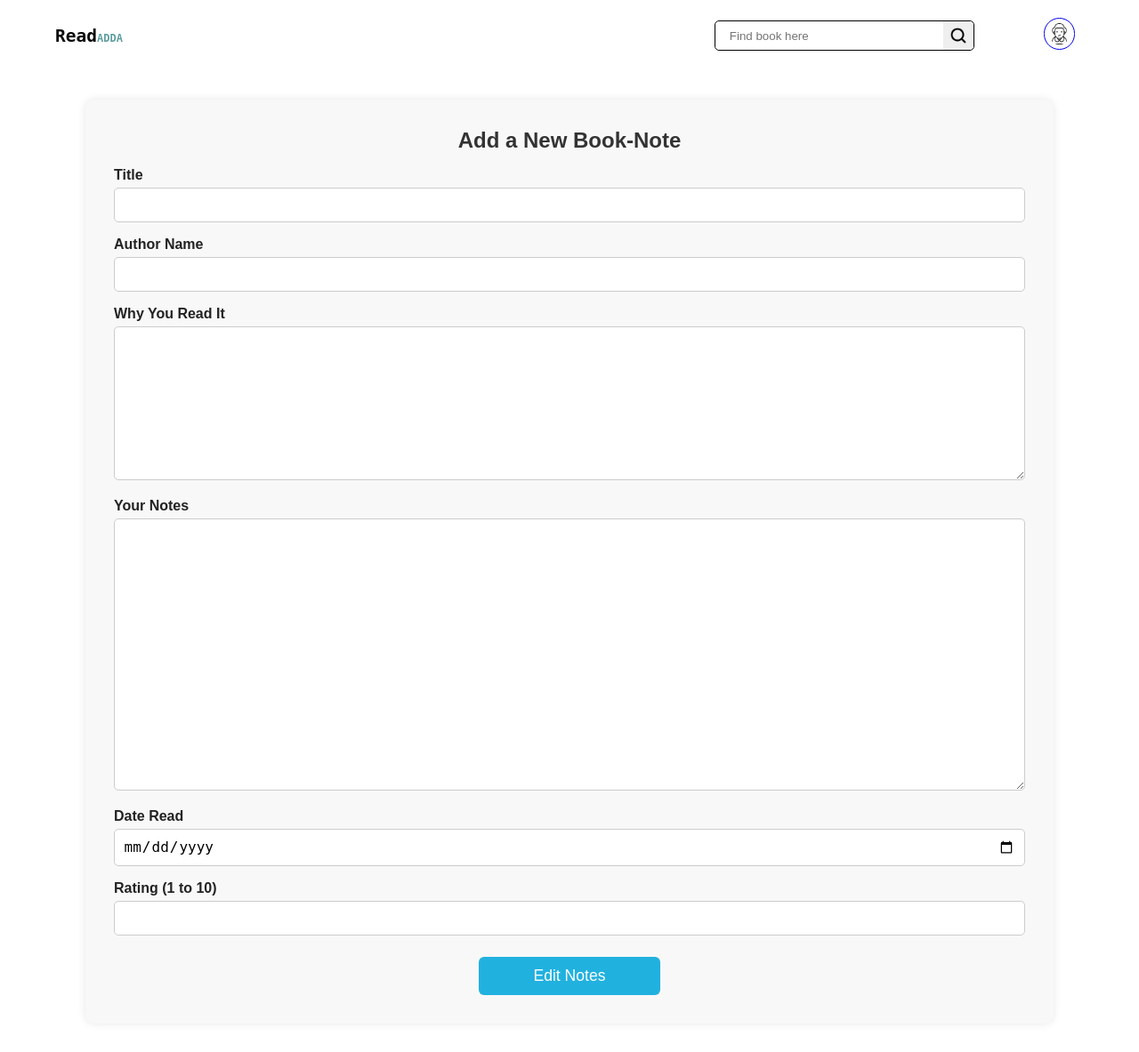
After one commit to nagalkiranbehera637/BookADDA, a Node server app: template views/edit.ejs in a window 1280 px wide. The commit adds this page. Shown: the whole page at 89% size. Run offline with Node 20, Linux system fonts and the light colour scheme; the template is opened without the code that fills it, so the values that code supplies are empty.

Commit message:
make  edit page complete and date correction in search page

```diff
--- a/index.js
+++ b/index.js
@@ -57,8 +57,16 @@ app.get("/book/:id", async (req, res) => {
 });
 
 app.get("/edit/:id",async(req,res)=>{
+  try{
       const id=req.params.id;
-      res.render("new.ejs") //cuurently it takes to the new page but we gonna update this soon
+       const result = await db.query("SELECT * FROM books WHERE id=$1", [id]);
+       if (result.rows.length === 0) return res.status(404).send("Book not found");
+      res.render("edit.ejs",{book:result.rows[0]})
+       //currently it takes to the new page but we gonna update this soon
+    } catch (err) {
+    console.error("Error fetching book by ID:", err);
+    res.status(500).send("Server Error");
+  }
 })
 
 app.get("/delete/:id",async(req,res)=>{
@@ -134,6 +142,52 @@ app.get("/sortBytypo", async (req, res) => {
   }
 });
 
+
+app.post("/books/:id",async(req,res)=>{
+  try {
+    const id= req.params.id;
+    const existing_note=await db.query("SELECT * FROM books WHERE id=$1",[id])
+
+    const title = req.body.title;
+    const cover = await axios.get(`https://openlibrary.org/search.json?title=${encodeURIComponent(title)}`);
+    const cover_id = cover.data.docs[0]?.cover_i ||existing_note.rows[0].cover_id;
+
+    const query = `
+  UPDATE books
+  SET
+    title = $1,
+    author = $2,
+    why_should = $3,
+    note = $4,
+    read_date = $5,
+    rating = $6,
+    cover_id = $7,
+    user_id = $8,
+    vote = $9
+  WHERE id = $10
+  RETURNING *;
+`;
+const values = [
+  req.body.title ?? existing_note.rows[0].title,
+  req.body.author ?? existing_note.rows[0].author,
+  req.body.why_should ?? existing_note.rows[0].why_should,
+  req.body.note ?? existing_note.rows[0].note,
+  req.body.read_date ?? existing_note.rows[0].read_date,
+  req.body.rating ?? existing_note.rows[0].rating,
+  cover_id,
+  req.body.user_id ?? existing_note.rows[0].user_id,
+  req.body.vote ?? existing_note.rows[0].vote,
+  id
+    ];
+
+    const result = await db.query(query, values);
+    const date = await getDateFormat(result.rows[0].read_date);
+    res.render("book.ejs", { book: result.rows[0], date });
+  } catch (err) {
+    console.error("Error updating book notes:", err);
+    res.status(500).send("Server Error");
+  }
+})
 app.post("/books", async (req, res) => {
   try {
     const title = req.body.title;
--- /dev/null
+++ b/views/edit.ejs
@@ -0,0 +1,47 @@
+<!DOCTYPE html>
+<html lang="en">
+<head>
+    <meta charset="UTF-8">
+    <meta name="viewport" content="width=device-width, initial-scale=1.0">
+    <title>Document</title>
+    <link href="/styles/header.css" rel="stylesheet">
+    <link href="/styles/newPost.css" rel="stylesheet">
+
+</head>
+<body>
+    <%- include('header') %>
+<form class="book-form" action="/books/<%=book.id%>" method="POST">
+  <h2>Add a New Book-Note</h2>
+
+  <label for="title">Title</label>
+  <input type="text" id="title" name="title" value="<%=book.title%>" required />
+
+  <label for="author">Author Name</label>
+  <input type="text" id="author" name="author" value="<%= book.author %>" required />
+
+  <label for="why_should">Why You Read It</label>
+  <textarea id="why_should" name="why_should" rows="8"  required><%= book.why_should %></textarea>
+
+  <label for="note">Your Notes</label>
+  <textarea id="note" name="note" rows="15" required><%= book.note %></textarea>
+
+  <label for="read_date">Date Read</label>
+  <input type="date" id="read_date" name="read_date" value="<%=book.read_date? book.read_date.toISOString().slice(0,10) : ''%>"/>
+
+  <label for="rating">Rating (1 to 10)</label>
+  <input type="number" id="rating" name="rating" min="1" max="10" value="<%= book.rating %>" />
+
+  <!-- <label for="cover_id">Cover ID</label>
+  <input type="number" id="cover_id" name="cover_id" required /> -->
+
+  <!-- <label for="user_id">User ID</label>
+  <input type="number" id="user_id" name="user_id" value="1" /> -->
+
+  <!-- <label for="vote">Votes</label>
+  <input type="number" id="vote" name="vote" value="0" /> -->
+
+  <div><button type="submit">Edit Notes</button></div>
+</form>
+
+</body>
+</html>
--- a/views/search.ejs
+++ b/views/search.ejs
@@ -37,7 +37,7 @@
             <div class="search__book__content">
                 <h1><%= book.title %> by <%= book.author%></h1>
                 <h4>Mr.mysterious</h4>
-                <h4>read on: 2023-08-02.</h4>
+                <h4>read on: <%= book.read_date.toISOString().slice(0,10).split('-').reverse().join('/') %></h4>
                 <h4>Rating: <%= book.rating %>/10</h4>
                 <p><%= book.why_should %></p>
             </div>
```
